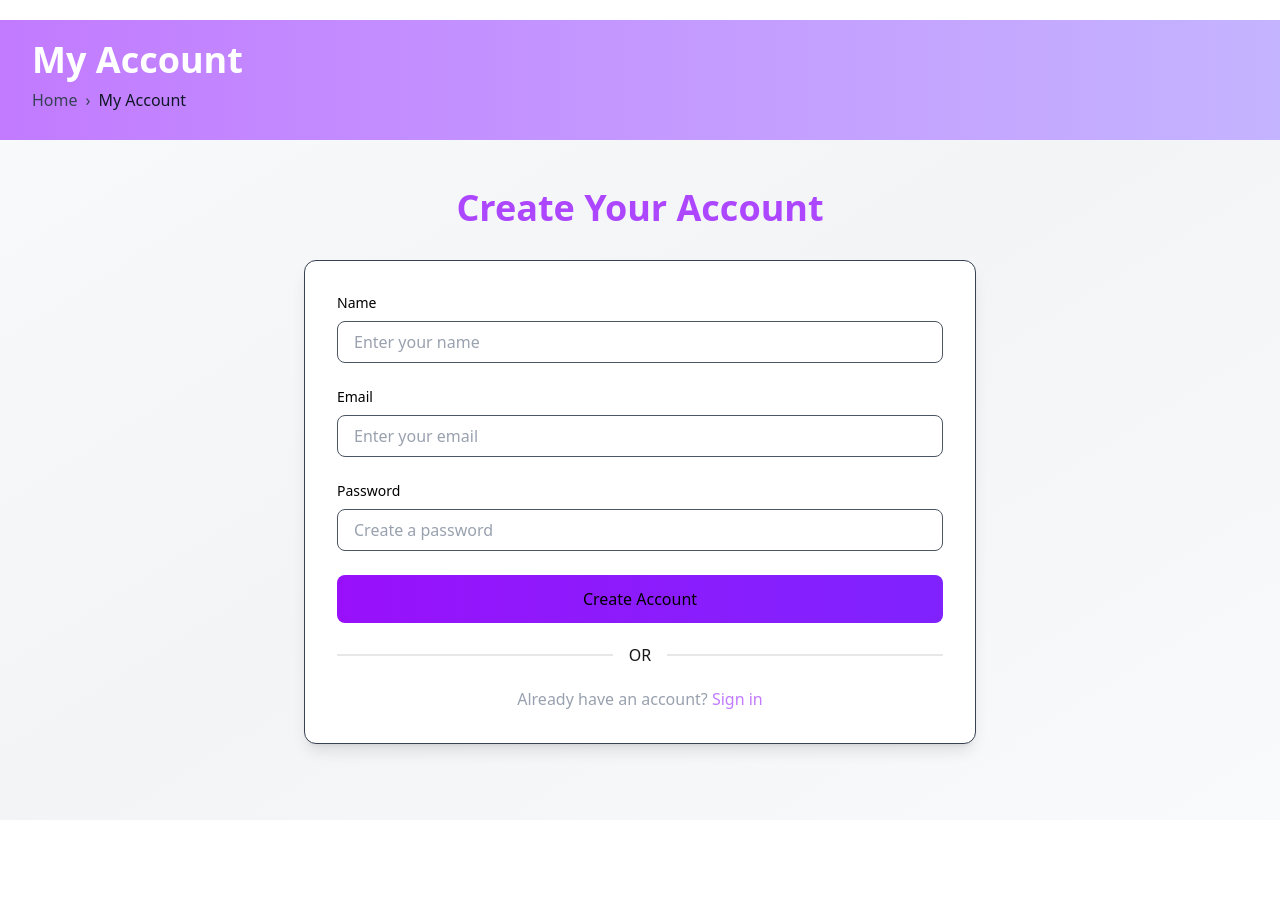
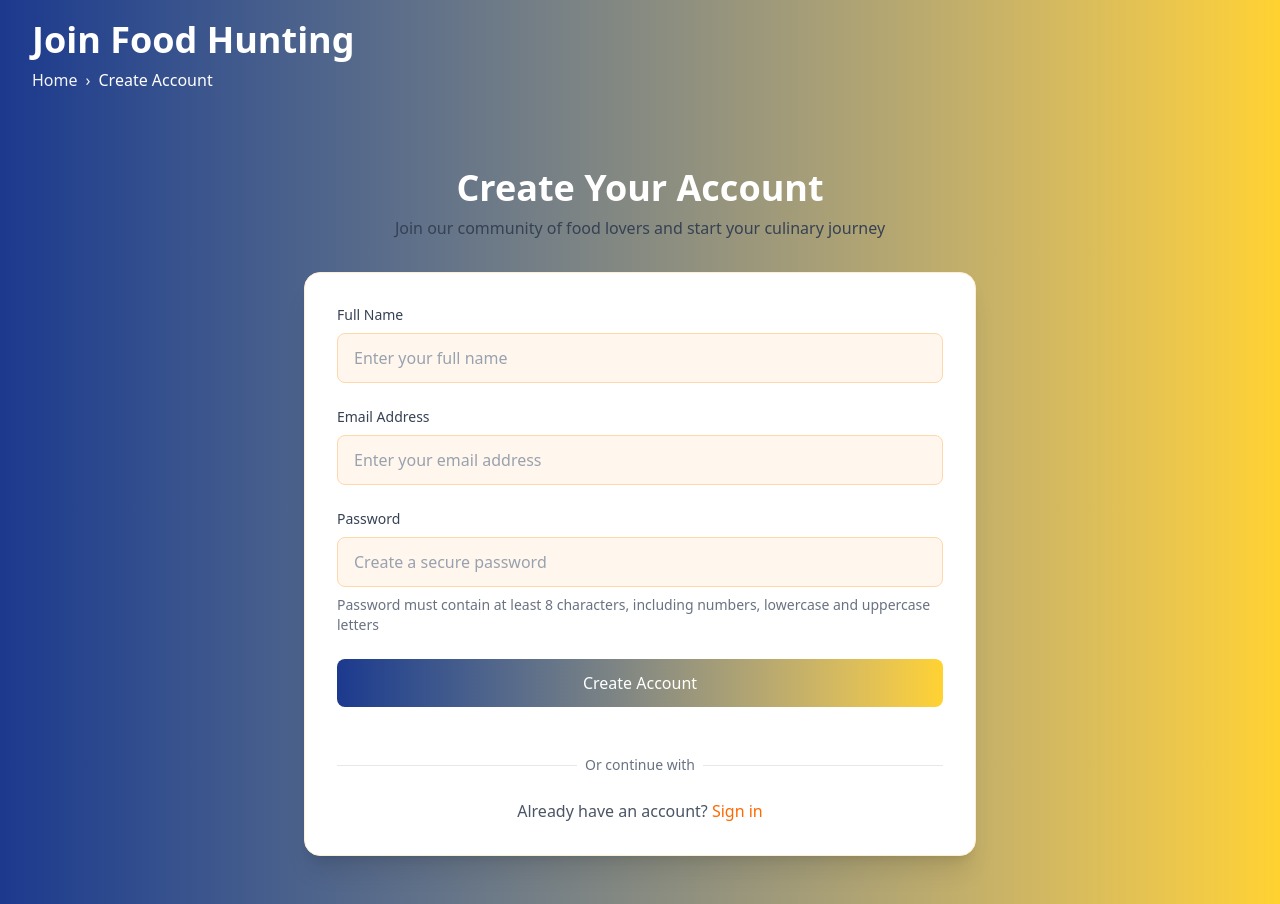
Before and after one commit to m-akash/food-hunting, a React (Vite) app in the folder frontend/: page /register in a window 1280 px wide. Before the commit the page ends 840 px from the top, so only its background shows below. Built offline with nearby package versions, Linux system fonts and the light colour scheme; no server answers.

Commit message:
update the whole website background-colour

```diff
--- a/frontend/src/components/SectionTitle/SectionTitle.jsx
+++ b/frontend/src/components/SectionTitle/SectionTitle.jsx
@@ -3,11 +3,11 @@ import React from "react";
 const SectionTitle = ({ heading, subHeading }) => {
   return (
     <div className="flex w-full md:w-8/12 lg:w-6/12 xl:w-4/12 mx-auto flex-col mb-8 md:mb-12">
-      <p className="text-center text-amber-600 text-base md:text-lg lg:text-xl font-medium">
+      <p className="text-center text-amber-200 text-base md:text-lg lg:text-xl font-medium">
         ---{subHeading}---
       </p>
       <div className="divider"></div>
-      <h3 className="text-center text-3xl md:text-4xl lg:text-4xl uppercase font-bold">
+      <h3 className="text-center text-white text-3xl md:text-4xl lg:text-4xl uppercase font-bold">
         {heading}
       </h3>
       <div className="divider"></div>
--- a/frontend/src/pages/ChefRecommend/ChefRecommend.jsx
+++ b/frontend/src/pages/ChefRecommend/ChefRecommend.jsx
@@ -4,11 +4,11 @@ import img1 from "../../assets/home/slide1.jpg";
 
 const ChefRecommend = () => {
   return (
-    <section className="py-12 md:py-20 px-4 bg-gradient-to-b from-white to-gray-50">
+    <section className="py-12 md:py-20 px-4 bg-gradient-to-r from-blue-900 to-amber-300">
       <div className="max-w-7xl mx-auto">
         <SectionTitle
           subHeading={"Should Try"}
-          heading={"Chef Recommends"}
+          heading={"RECOMMENDED"}
         ></SectionTitle>
 
         <div className="grid grid-cols-1 md:grid-cols-2 lg:grid-cols-3 gap-8 mt-12">
--- a/frontend/src/pages/Home/Home.jsx
+++ b/frontend/src/pages/Home/Home.jsx
@@ -9,7 +9,7 @@ import { Helmet } from "react-helmet-async";
 
 const Home = () => {
   return (
-    <div>
+    <div className="bg-gradient-to-r from-blue-900 to-amber-300">
       <Helmet>
         <title>HungerHub | Home</title>
       </Helmet>
--- a/frontend/src/pages/Login/Login.jsx
+++ b/frontend/src/pages/Login/Login.jsx
@@ -21,58 +21,51 @@ const Login = () => {
       });
   };
   return (
-    <div className="min-h-screen my-5 bg-gradient-to-br from-gray-50 via-gray-100 to-gray-50">
-      <div className="bg-gradient-to-r from-purple-400 to-violet-300 py-8 md:py-5 h-30">
+    <div className="min-h-screen bg-gradient-to-r from-blue-900 to-amber-300">
+      <div className="min-h-screen bg-gradient-to-b from-black/70 via-black/50 to-black/70 backdrop-blur-[2px]">
+        <div className="bg-gradient-to-r from-blue-900 to-amber-300 py-8 md:py-5 h-30">
           <div className="container mx-auto px-4 md:px-8">
             <h1 className="text-3xl md:text-4xl font-bold text-white mb-2">
-            My Account
+              Welcome Back Foodie!
             </h1>
-          <div className="flex items-center text-gray-700">
-            <Link to="/" className="hover:text-gray-900 transition-colors">
+            <div className="flex items-center text-gray-100">
+              <Link to="/" className="hover:text-white transition-colors">
                 Home
               </Link>
               <span className="mx-2">›</span>
-            <span className="text-gray-900">My Account</span>
+              <span className="text-white">Sign In</span>
             </div>
           </div>
         </div>
 
-      <div className="container mx-auto px-4 md:px-8 py-4 md:pt-40">
-        <h1 className=" text-purple-500 to-violet-500 text-3xl md:text-4xl font-bold text-center  mb-4">
+        <div className="container mx-auto px-4 md:px-8 py-4 md:pt-20">
+          <div className="max-w-md mx-auto">
+            <h1 className="text-4xl md:text-5xl font-bold text-center mb-6 text-white">
               Sign In
             </h1>
-
-        <div
-          // initial={{ opacity: 1, scale: 0.5 }}
-          // animate={{ opacity: 1, scale: 1 }}
-          // transition={{
-          //   duration: 0.5,
-          //   delay: 0.1,
-          // }}
-          className="max-w-md mx-auto rounded-xl shadow-lg p-4 md:p-6 border border-gray-200"
-        >
-          <form onSubmit={handleSignIn} className="space-y-4 ">
+            <div className="bg-white bg-opacity-95 rounded-2xl shadow-2xl p-8 border border-orange-200">
+              <form onSubmit={handleSignIn} className="space-y-6 ">
                 <div>
-              <label className="block text-sm font-medium text-shadow-black mb-2">
+                  <label className="block text-sm font-medium text-gray-700 mb-2">
                     Email
                   </label>
                   <input
                     type="email"
                     name="email"
-                className="w-full px-4 py-2 text-black border border-gray-600 rounded-lg focus:ring-2 focus:ring-purple-500 focus:border-purple-500 transition-color placeholder-gray-400"
+                    className="w-full px-4 py-3 text-gray-700 border border-orange-200 rounded-lg focus:ring-2 focus:ring-orange-500 focus:border-orange-500 transition-all placeholder-gray-400 bg-white bg-opacity-90"
                     placeholder="Enter your email"
                     required
                   />
                 </div>
 
                 <div>
-              <label className="block text-sm font-medium text-shadow-black mb-2">
+                  <label className="block text-sm font-medium text-gray-700 mb-2">
                     Password
                   </label>
                   <input
                     type="password"
                     name="password"
-                className="w-full px-4 py-2  text-black border border-gray-600 rounded-lg focus:ring-2 focus:ring-purple-500 focus:border-purple-500 transition-color placeholder-gray-400"
+                    className="w-full px-4 py-3 text-gray-700 border border-orange-200 rounded-lg focus:ring-2 focus:ring-orange-500 focus:border-orange-500 transition-all placeholder-gray-400 bg-white bg-opacity-90"
                     placeholder="Enter your password"
                     minLength="8"
                     pattern="(?=.*\d)(?=.*[a-z])(?=.*[A-Z]).{8,}"
@@ -82,31 +75,39 @@ const Login = () => {
                 </div>
 
                 <div className="text-sm">
-              <Link className="text-purple-400 hover:text-purple-300 transition-colors">
+                  <Link className="text-orange-500 hover:text-orange-600 transition-colors">
                     Forgot password?
                   </Link>
                 </div>
 
                 <button
                   type="submit"
-              className="w-full bg-gradient-to-r from-purple-500 to-violet-400 text-white py-2 px-6 rounded-lg font-medium hover:from-purple-700 hover:to-violet-700 focus:outline-none focus:ring-2 focus:ring-purple-500 focus:ring-offset-2 focus:ring-offset-gray-800 transition-colors"
+                  className="w-full bg-gradient-to-r from-blue-900 to-amber-300 text-white py-3 px-6 rounded-lg font-medium hover:from-orange-600 hover:to-amber-600 focus:outline-none focus:ring-2 focus:ring-orange-500 focus:ring-offset-2 transition-all transform hover:scale-[1.02]"
                 >
                   Sign In
                 </button>
 
-            <div className="divider">OR</div>
-            {/* <SocialLogin></SocialLogin> */}
+                <div className="relative">
+                  <div className="absolute inset-0 flex items-center">
+                    <div className="w-full border-t border-gray-300"></div>
+                  </div>
+                  <div className="relative flex justify-center text-sm">
+                    <span className="px-2 bg-white text-gray-500">OR</span>
+                  </div>
+                </div>
 
-            <p className="text-center text-gray-400">
-              New to this site?{" "}
+                <p className="text-center text-gray-600">
+                  New to Food Hunting?{" "}
                   <Link
                     to="/register"
-                className="text-purple-400 hover:text-purple-300 font-medium"
+                    className="text-orange-500 hover:text-orange-600 font-medium"
                   >
-                Register
+                    Register Now
                   </Link>
                 </p>
               </form>
+            </div>
+          </div>
         </div>
       </div>
     </div>
--- a/frontend/src/pages/Menu/Menu.jsx
+++ b/frontend/src/pages/Menu/Menu.jsx
@@ -18,7 +18,7 @@ const Menu = () => {
   const soup = menu.filter((items) => items.category === "soup");
 
   return (
-    <div className="min-h-screen bg-gray-50">
+    <div className="min-h-screen bg-gradient-to-r from-blue-900 to-amber-300">
       <Helmet>
         <title>HungerHub | Menu</title>
       </Helmet>
--- a/frontend/src/pages/Register/Register.jsx
+++ b/frontend/src/pages/Register/Register.jsx
@@ -9,15 +9,8 @@ const Register = () => {
   const handleRegister = (event) => {
     event.preventDefault();
     const form = event.target;
-    const name = form.name.value;
     const email = form.email.value;
     const password = form.password.value;
-
-    const userAuth = { email };
-    const userData = { name, email };
-
-    console.log(userAuth);
-    console.log(userData);
 
     createUser(email, password)
       .then((res) => {
@@ -29,123 +22,103 @@ const Register = () => {
       });
   };
   return (
-    <div
-      // initial={{ opacity: 1, scale: 0.5 }}
-      // animate={{ opacity: 1, scale: 1 }}
-      // transition={{
-      //   duration: 0.5,
-      //   delay: 0.1,
-      // }}
-      className="min-h-screen my-5 bg-gradient-to-br from-gray-50 via-gray-100 to-gray-50"
-    >
-      <div className="bg-gradient-to-r from-purple-400 to-violet-300 py-8 md:py-5 h-30">
+    <div className="min-h-screen bg-gradient-to-r from-blue-900 to-amber-300">
+      <div className=" py-8 md:py-5 h-30">
         <div className="container mx-auto px-4 md:px-8">
           <h1 className="text-3xl md:text-4xl font-bold text-white mb-2">
-            My Account
+            Join Food Hunting
           </h1>
-          <div className="flex items-center text-gray-700">
-            <Link to="/" className="hover:text-gray-900 transition-colors">
+          <div className="flex items-center text-gray-100">
+            <Link to="/" className="hover:text-white transition-colors">
               Home
             </Link>
             <span className="mx-2">›</span>
-            <span className="text-gray-900">My Account</span>
+            <span className="text-white">Create Account</span>
           </div>
         </div>
       </div>
 
       <div className="container mx-auto px-4 md:px-8 py-8 md:py-12">
-        <h1 className="text-3xl md:text-4xl font-bold text-center text-purple-500 to-violet-500 mb-8">
+        <div className="max-w-2xl mx-auto">
+          <h1 className="text-3xl md:text-4xl font-bold text-center text-white mb-2">
             Create Your Account
           </h1>
+          <p className="text-center text-gray-700 mb-8">
+            Join our community of food lovers and start your culinary journey
+          </p>
 
-        <div className="max-w-2xl mx-auto bg-white backdrop-blur-sm rounded-xl shadow-lg p-6 md:p-8 border border-gray-700">
+          <div className="bg-white rounded-2xl shadow-xl p-6 md:p-8 border border-orange-100">
             <form onSubmit={handleRegister} className="space-y-6">
               <div>
-              <label className="block text-sm font-medium text-black mb-2">
-                Name
+                <label className="block text-sm font-medium text-gray-700 mb-2">
+                  Full Name
                 </label>
                 <input
                   type="text"
                   name="name"
                   minLength="3"
-                className="w-full px-4 py-2 bg-white border border-gray-600 rounded-lg focus:ring-2 focus:ring-purple-500 focus:border-purple-500 transition-colors text-black placeholder-gray-400"
-                placeholder="Enter your name"
+                  className="w-full px-4 py-3 bg-orange-50 border border-orange-200 rounded-lg focus:ring-2 focus:ring-orange-500 focus:border-orange-500 transition-colors text-gray-700 placeholder-gray-400"
+                  placeholder="Enter your full name"
                   required
                 />
               </div>
 
               <div>
-              <label className="block text-sm font-medium text-black mb-2">
-                Email
+                <label className="block text-sm font-medium text-gray-700 mb-2">
+                  Email Address
                 </label>
                 <input
                   type="email"
                   name="email"
-                className="w-full px-4 py-2 bg-white border border-gray-600 rounded-lg focus:ring-2 focus:ring-purple-500 focus:border-purple-500 transition-colors text-black placeholder-gray-400"
-                placeholder="Enter your email"
+                  className="w-full px-4 py-3 bg-orange-50 border border-orange-200 rounded-lg focus:ring-2 focus:ring-orange-500 focus:border-orange-500 transition-colors text-gray-700 placeholder-gray-400"
+                  placeholder="Enter your email address"
                   required
                 />
-              <div className="validator-hint hidden text-sm text-red-400 mt-1">
-                Enter valid email address
-              </div>
               </div>
 
               <div>
-              <label className="block text-sm font-medium text-black mb-2">
+                <label className="block text-sm font-medium text-gray-700 mb-2">
                   Password
                 </label>
                 <input
                   type="password"
                   name="password"
-                className="w-full px-4 py-2 bg-white border border-gray-600 rounded-lg focus:ring-2 focus:ring-purple-500 focus:border-purple-500 transition-colors text-black placeholder-gray-400"
-                placeholder="Create a password"
+                  className="w-full px-4 py-3 bg-orange-50 border border-orange-200 rounded-lg focus:ring-2 focus:ring-orange-500 focus:border-orange-500 transition-colors text-gray-700 placeholder-gray-400"
+                  placeholder="Create a secure password"
                   minLength="8"
                   pattern="(?=.*\d)(?=.*[a-z])(?=.*[A-Z]).{8,}"
                   title="Must be more than 8 characters, including number, lowercase letter, uppercase letter"
                   required
                 />
-              <span className="validator-hint hidden text-sm text-gray-400 mt-2">
-                Password must contain:
-                <ul className="list-disc list-inside mt-1">
-                  <li>At least 8 characters</li>
-                  <li>At least one number</li>
-                  <li>At least one lowercase letter</li>
-                  <li>At least one uppercase letter</li>
-                </ul>
+                <span className="text-sm text-gray-500 mt-2 block">
+                  Password must contain at least 8 characters, including
+                  numbers, lowercase and uppercase letters
                 </span>
               </div>
 
-            {/* <div>
-              <label className="block text-sm font-medium text-black mb-2">
-                I want to register as
-              </label>
-              <select
-                id="registerAs"
-                name="registerAs"
-                className="w-full px-4 py-2 bg-white border border-gray-600 rounded-lg focus:ring-2 focus:ring-purple-500 focus:border-purple-500 transition-colors text-black"
-                required
-              >
-                <option value="">Select your role</option>
-                <option value="employer">Employer</option>
-                <option value="jobSeeker">Job Seeker</option>
-              </select>
-            </div> */}
-
               <button
                 type="submit"
-              className="w-full bg-gradient-to-r from-purple-600 to-violet-600 text-black py-3 px-6 rounded-lg font-medium hover:from-purple-700 hover:to-violet-700 focus:outline-none focus:ring-2 focus:ring-purple-500 focus:ring-offset-2 focus:ring-offset-gray-800 transition-colors"
+                className="w-full bg-gradient-to-r from-blue-900 to-amber-300 text-white py-3 px-6 rounded-lg font-medium hover:from-orange-600 hover:to-amber-600 focus:outline-none focus:ring-2 focus:ring-orange-500 focus:ring-offset-2 transition-all transform hover:scale-[1.02]"
               >
                 Create Account
               </button>
 
-            <div className="divider">OR</div>
-            {/* <SocialLogin></SocialLogin> */}
+              <div className="relative my-6">
+                <div className="absolute inset-0 flex items-center">
+                  <div className="w-full border-t border-gray-200"></div>
+                </div>
+                <div className="relative flex justify-center text-sm">
+                  <span className="px-2 bg-white text-gray-500">
+                    Or continue with
+                  </span>
+                </div>
+              </div>
 
-            <p className="text-center text-gray-400">
+              <p className="text-center text-gray-600">
                 Already have an account?{" "}
                 <Link
                   to="/login"
-                className="text-purple-400 hover:text-purple-300 font-medium"
+                  className="text-orange-500 hover:text-orange-600 font-medium"
                 >
                   Sign in
                 </Link>
@@ -154,6 +127,7 @@ const Register = () => {
           </div>
         </div>
       </div>
+    </div>
   );
 };
 
--- a/frontend/src/pages/Reviews/Reviews.jsx
+++ b/frontend/src/pages/Reviews/Reviews.jsx
@@ -20,7 +20,7 @@ const Reviews = () => {
   }, []);
 
   return (
-    <section className="py-16 px-4 md:px-8 lg:px-16 bg-gray-50">
+    <section className="py-16 px-4 md:px-8 lg:px-16 bg-gradient-to-r from-blue-900 to-amber-300">
       <div className="max-w-7xl mx-auto">
         <SectionTitle
           subHeading={"What our clients say"}
--- a/frontend/src/pages/Shop/Shop.jsx
+++ b/frontend/src/pages/Shop/Shop.jsx
@@ -35,7 +35,7 @@ const Shop = () => {
   };
 
   return (
-    <div className="min-h-screen bg-gray-50">
+    <div className="min-h-screen bg-gradient-to-r from-blue-900 to-amber-300">
       <Helmet>
         <title>HungerHub | Order Food</title>
       </Helmet>
```
Also changed, not shown: frontend/src/components/ItemCard/ItemCard.jsx (+5 -5 lines), frontend/src/pages/Shop/FoodCart.jsx (+4 -4 lines), frontend/src/pages/shared/Navbar/Navbar.jsx (+18 -18 lines). Lines whose indentation alone changed are shown as unchanged.
